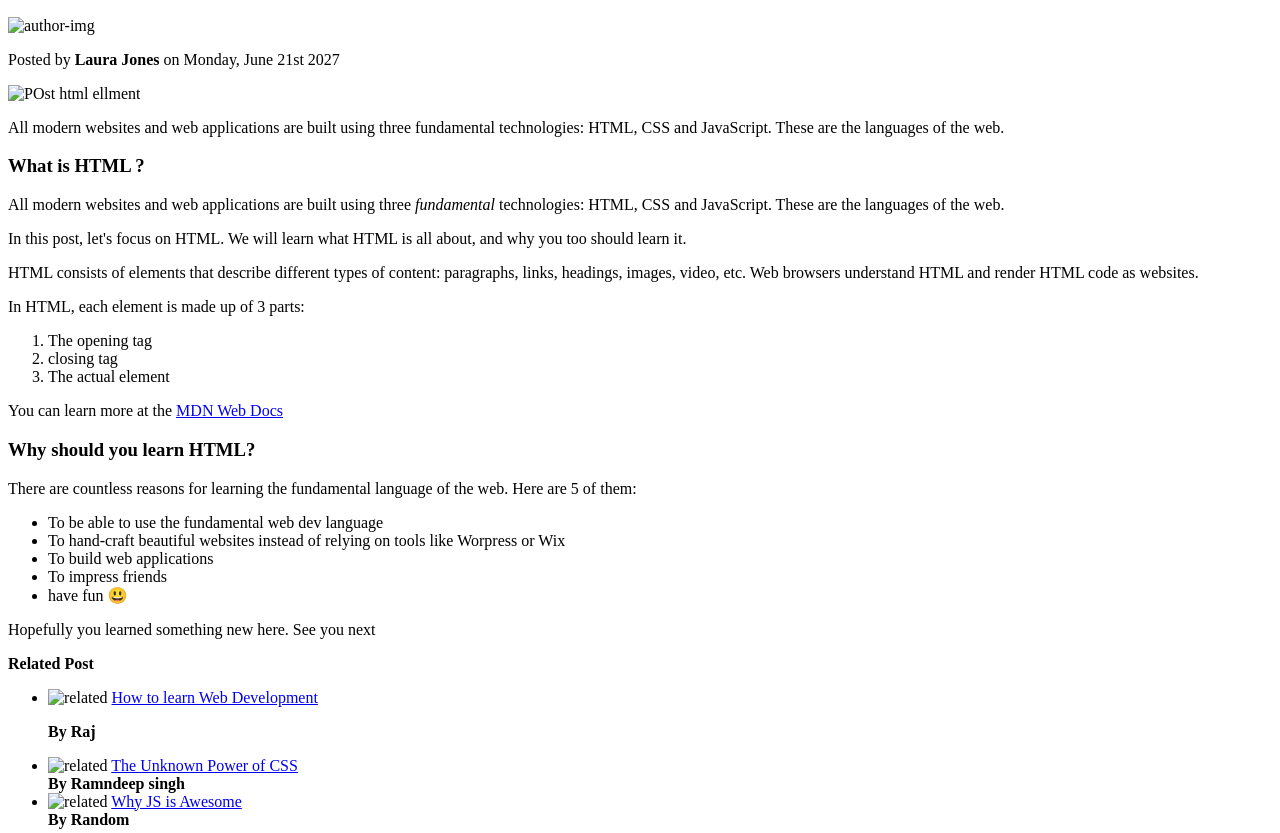
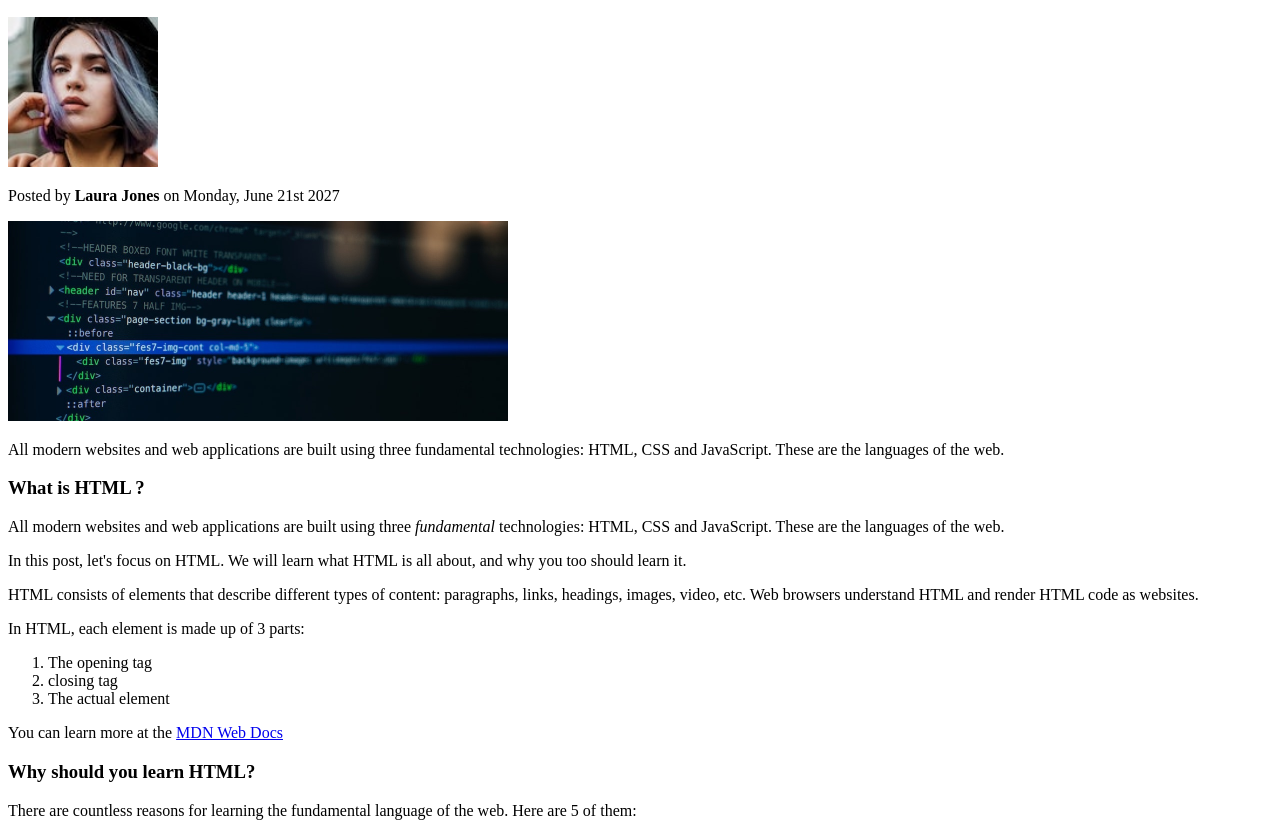
Before and after one commit to rajbhadhana/html_learn_01, a plain HTML site: page index.html in a window 1280 px wide. Shown: the part 149-982 px from the top of the page. Drawn offline with Linux system fonts and the light colour scheme.

Commit message:
Update index.html

```diff
--- a/index.html
+++ b/index.html
@@ -20,14 +20,14 @@
       <header>
         <h2>The Basic Language of the Web: HTML</h2>
         <img
-          src="img/laura-jones.jpg"
+          src="laura-jones.jpg"
           alt="author-img"
           height="150px"
           width="150px"
         />
         <p>Posted by <strong>Laura Jones </strong> on Monday, June 21st 2027</p>
         <img
-          src="img/post-img.jpg"
+          src="post-img.jpg"
           alt="POst html ellment"
           width="500"
           height="200"
@@ -92,7 +92,7 @@
         <strong>Related Post</strong>
         <ul>
           <li>
-            <img src="img/related-1.jpg" alt="related" width="100px" />
+            <img src="related-1.jpg" alt="related" width="100px" />
             <a href="#">How to learn Web Development</a>
 
             <p>
@@ -101,7 +101,7 @@
           </li>
           <li>
             <div>
-              <img src="img/related-2.jpg" alt="related" width="100px" />
+              <img src="related-2.jpg" alt="related" width="100px" />
               <a href="#">The Unknown Power of CSS</a>
             </div>
             <div>
@@ -110,7 +110,7 @@
           </li>
           <li>
             <div>
-              <img src="img/related-3.jpg" alt="related" width="100px" />
+              <img src="related-3.jpg" alt="related" width="100px" />
               <a href="#">Why JS is Awesome</a>
             </div>
             <div>
```
